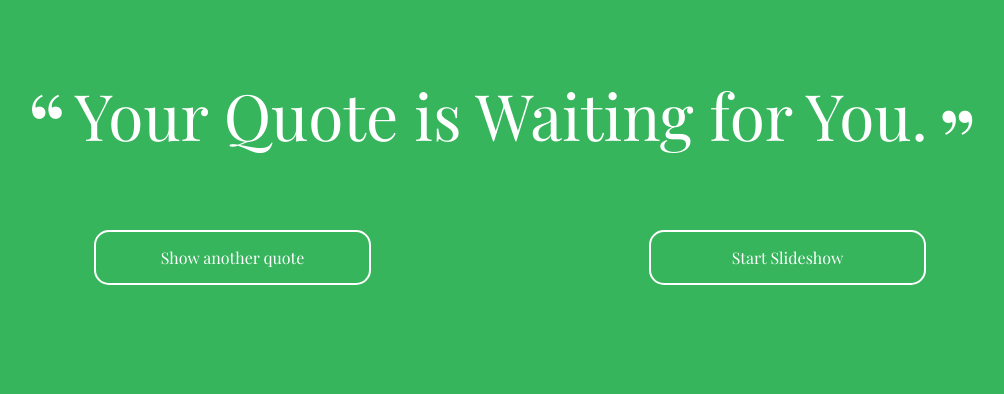
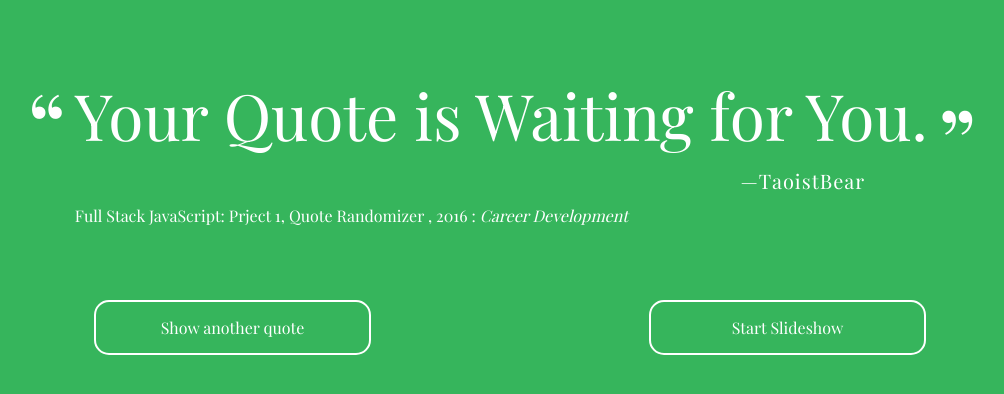
Before and after one commit to taoistbear/random-quote-v2, a plain HTML site: page index.html in a window 1280 px wide. Shown: the whole page, without its empty margins (130-1134 px from the left). Drawn offline with nearby package versions, Linux system fonts and the light colour scheme; a web font is replaced by a local one.

Commit message:
Fully Tested
fully tested in IE, Opera, FireFox, Chrome, & Safari.  Added just a
little to the index page to start.

```diff
--- a/css/styles.css
+++ b/css/styles.css
@@ -125,6 +125,7 @@ body {
 .source:before {
   content: "—";
 }
+
 .citation {
   font-style: italic;
   text-align: right;
--- a/index.html
+++ b/index.html
@@ -11,6 +11,10 @@
   <div class="container">
     <div id="quote-box">
       <p class="quote">Your Quote is Waiting for You.</p>
+      <p class="source">TaoistBear</p>
+      <span class="ciation">Full Stack JavaScript: Prject 1, Quote Randomizer</span>
+      <span class="year">2016</span>
+      <span class="category">Career Development</span>
     </div>
     <div id="quoteButtons">
       <button id="loadQuote" class="buttons">Show another quote</button>
```
